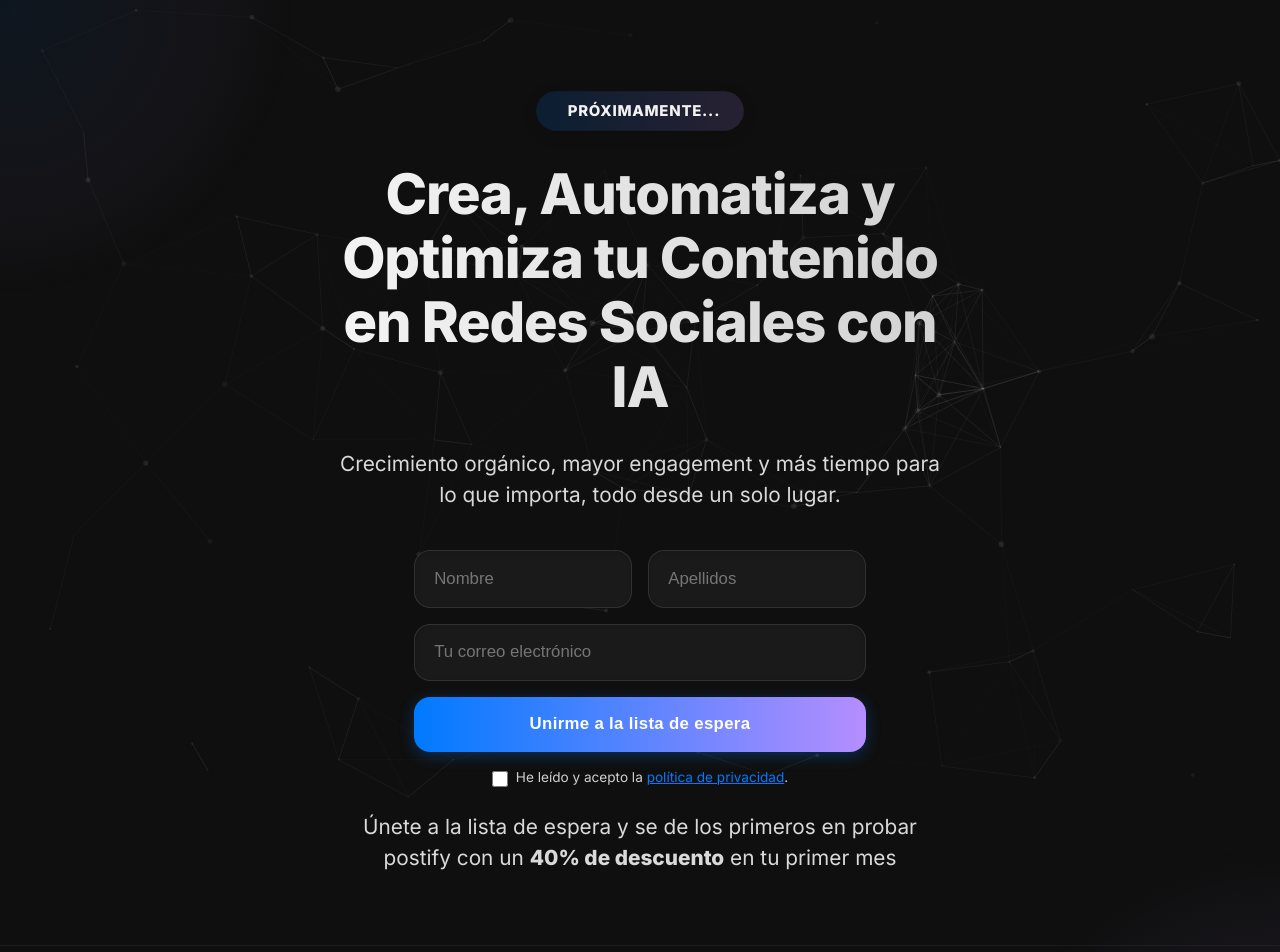
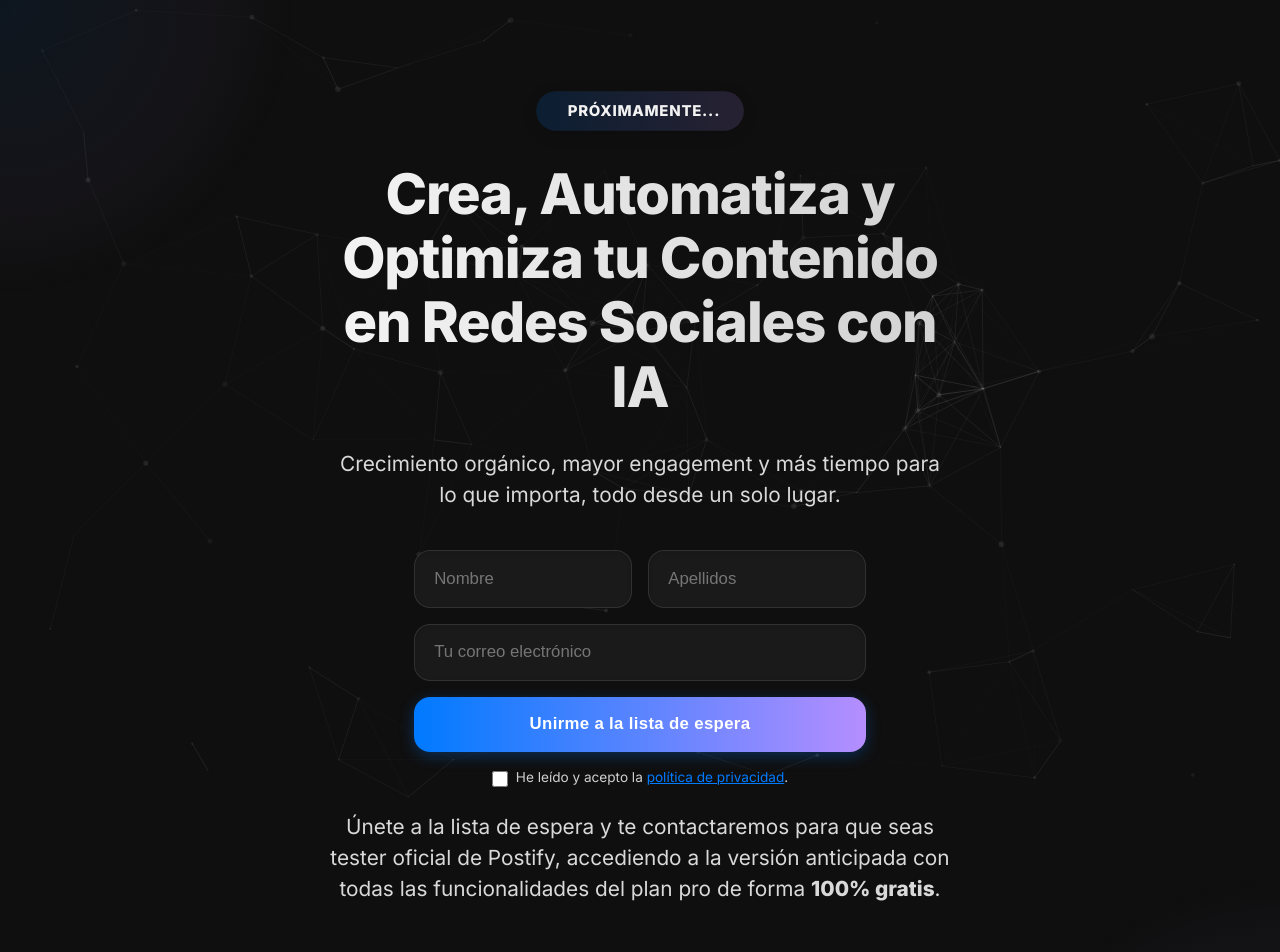
Before and after one commit to almaxro/almaxro.github.io, a plain HTML site: page index.html in a window 1280 px wide. Shown: the top 952 px of the page. Drawn offline with nearby package versions, Linux system fonts and the light colour scheme.

Commit message:
Add files via upload

```diff
--- a/index.html
+++ b/index.html
@@ -871,8 +871,7 @@
         </div>
         <div id="privacy-error" class="form-error">Debes aceptar la política de privacidad.</div>
 
-        <p class="waitlist-note"> Únete a la lista de espera y se de los primeros en probar postify con un <strong>40% de descuento</strong> en tu primer mes</p>
-      </section>
+        <p class="waitlist-note"> Únete a la lista de espera y te contactaremos para que seas tester oficial de Postify, accediendo a la versión anticipada con todas las funcionalidades del plan pro de forma <strong>100% gratis</strong>.</p>
     </main>
 
     <footer>
```
